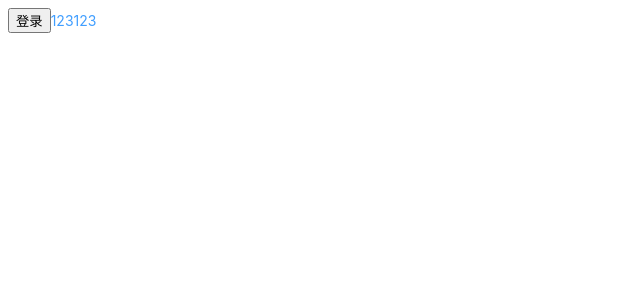
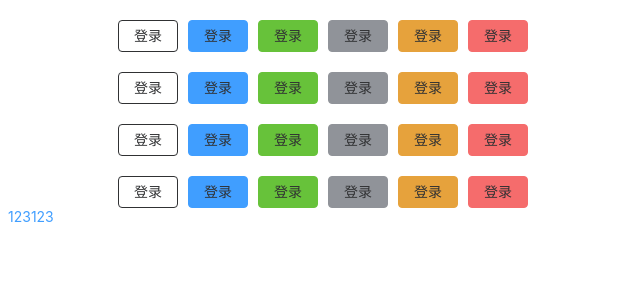
Before and after one commit to a-00l/element-ui, a Vue app: page / in a window 1280 px wide. Shown: the top 300 px of the page, without its empty margins (0-640 px from the left). Built offline with nearby package versions, Linux system fonts and the light colour scheme; the HTML template or start-up script is replaced by a standard one.

Commit message:
button组件css添加

```diff
--- a/src/App.vue
+++ b/src/App.vue
@@ -10,8 +10,185 @@
 </script>
 
 <template>
-  <Button ref="btn">登录</Button>
+  <div class="container-button">
+    <div class="button">
+      <Button ref="btn">登录</Button>
+      <Button
+        ref="btn"
+        type="primary"
+        :class="{ 'my-button--primary': true }"
+      >
+        登录
+      </Button>
+      <Button
+        ref="btn"
+        type="success"
+      >
+        登录
+      </Button>
+      <Button
+        ref="btn"
+        type="info"
+      >
+        登录
+      </Button>
+      <Button
+        ref="btn"
+        type="warning"
+      >
+        登录
+      </Button>
+      <Button
+        ref="btn"
+        type="danger"
+      >
+        登录
+      </Button>
+    </div>
+
+    <div class="button">
+      <Button
+        ref="btn"
+        plain
+      >
+        登录
+      </Button>
+      <Button
+        ref="btn"
+        plain
+        type="primary"
+      >
+        登录
+      </Button>
+      <Button
+        ref="btn"
+        plain
+        type="success"
+      >
+        登录
+      </Button>
+      <Button
+        ref="btn"
+        plain
+        type="info"
+      >
+        登录
+      </Button>
+      <Button
+        ref="btn"
+        plain
+        type="warning"
+      >
+        登录
+      </Button>
+      <Button
+        ref="btn"
+        plain
+        type="danger"
+      >
+        登录
+      </Button>
+    </div>
+
+    <div class="button">
+      <Button
+        ref="btn"
+        round
+      >
+        登录
+      </Button>
+      <Button
+        ref="btn"
+        round
+        type="primary"
+      >
+        登录
+      </Button>
+      <Button
+        ref="btn"
+        round
+        type="success"
+      >
+        登录
+      </Button>
+      <Button
+        ref="btn"
+        round
+        type="info"
+      >
+        登录
+      </Button>
+      <Button
+        ref="btn"
+        round
+        type="warning"
+      >
+        登录
+      </Button>
+      <Button
+        ref="btn"
+        round
+        type="danger"
+      >
+        登录
+      </Button>
+    </div>
+
+    <div class="button">
+      <Button
+        ref="btn"
+        circle
+      >
+        登录
+      </Button>
+      <Button
+        ref="btn"
+        circle
+        type="primary"
+      >
+        登录
+      </Button>
+      <Button
+        ref="btn"
+        circle
+        type="success"
+      >
+        登录
+      </Button>
+      <Button
+        ref="btn"
+        circle
+        type="info"
+      >
+        登录
+      </Button>
+      <Button
+        ref="btn"
+        circle
+        type="warning"
+      >
+        登录
+      </Button>
+      <Button
+        ref="btn"
+        circle
+        type="danger"
+      >
+        登录
+      </Button>
+    </div>
+  </div>
+
   <a href="#">123123</a>
 </template>
 
-<style scoped></style>
+<style scoped>
+  .button {
+    margin-top: 20px;
+    margin-left: 100px;
+  }
+
+  .button button {
+    margin-left: 10px;
+  }
+</style>
--- a/src/components/Button/Button.vue
+++ b/src/components/Button/Button.vue
@@ -20,6 +20,7 @@
 <script setup lang="ts">
   import { ref } from 'vue'
   import type { ButtonProps } from './types'
+  import './style.css'
   defineOptions({
     name: 'MyButton',
   })
--- /dev/null
+++ b/src/components/Button/style.css
@@ -0,0 +1,127 @@
+.my-button {
+  padding: 8px 15px;
+  font-size: var(--my-font-size-base);
+  border-radius: var(--my-border-radius-base);
+}
+
+.my-button {
+  display: inline-flex;
+  justify-content: center;
+  align-items: center;
+  line-height: 1;
+  height: 32px;
+  white-space: nowrap;
+  cursor: pointer;
+  color: var(--my-button-text-color);
+  text-align: center;
+  box-sizing: border-box;
+  outline: none;
+  transition: 0.1s;
+  font-weight: var(--my-button-font-weight);
+  -webkit-user-smyect: none;
+  user-smyect: none;
+  vertical-align: middle;
+  -webkit-appearance: none;
+  background-color: var(--my-button-bg-color);
+  border: var(--my-border);
+  border-color: var(--my-button-border-color);
+
+  &:active {
+    color: var(--my-button-active-text-color);
+    border-color: var(--my-button-active-border-color);
+    background-color: var(--my-button-active-bg-color);
+    outline: none;
+  }
+
+  &:hover {
+    color: var(--my-button-hover-text-color);
+    border-color: var(--my-button-hover-border-color);
+    background-color: var(--my-button-hover-bg-color);
+    outline: none;
+  }
+}
+
+.my-button--primary {
+  --my-button-text-color: var(--my-color-white);
+  --my-button-bg-color: var(--my-color-primary);
+  --my-button-border-color: var(--my-color-primary);
+  --my-button-outline-color: var(--my-color-primary-light-5);
+  --my-button-active-color: var(--my-color-primary-dark-2);
+  --my-button-hover-text-color: var(--my-color-white);
+  --my-button-hover-link-text-color: var(--my-color-primary-light-5);
+  --my-button-hover-bg-color: var(--my-color-primary-light-3);
+  --my-button-hover-border-color: var(--my-color-primary-light-3);
+  --my-button-active-bg-color: var(--my-color-primary-dark-2);
+  --my-button-active-border-color: var(--my-color-primary-dark-2);
+  --my-button-disabled-text-color: var(--my-color-white);
+  --my-button-disabled-bg-color: var(--my-color-primary-light-5);
+  --my-button-disabled-border-color: var(--my-color-primary-light-5);
+}
+
+.my-button--success {
+  --my-button-text-color: var(--my-color-white);
+  --my-button-bg-color: var(--my-color-success);
+  --my-button-border-color: var(--my-color-success);
+  --my-button-outline-color: var(--my-color-success-light-5);
+  --my-button-active-color: var(--my-color-success-dark-2);
+  --my-button-hover-text-color: var(--my-color-white);
+  --my-button-hover-link-text-color: var(--my-color-success-light-5);
+  --my-button-hover-bg-color: var(--my-color-success-light-3);
+  --my-button-hover-border-color: var(--my-color-success-light-3);
+  --my-button-active-bg-color: var(--my-color-success-dark-2);
+  --my-button-active-border-color: var(--my-color-success-dark-2);
+  --my-button-disabled-text-color: var(--my-color-white);
+  --my-button-disabled-bg-color: var(--my-color-success-light-5);
+  --my-button-disabled-border-color: var(--my-color-success-light-5);
+}
+
+.my-button--info {
+  --my-button-text-color: var(--my-color-white);
+  --my-button-bg-color: var(--my-color-info);
+  --my-button-border-color: var(--my-color-info);
+  --my-button-outline-color: var(--my-color-info-light-5);
+  --my-button-active-color: var(--my-color-info-dark-2);
+  --my-button-hover-text-color: var(--my-color-white);
+  --my-button-hover-link-text-color: var(--my-color-info-light-5);
+  --my-button-hover-bg-color: var(--my-color-info-light-3);
+  --my-button-hover-border-color: var(--my-color-info-light-3);
+  --my-button-active-bg-color: var(--my-color-info-dark-2);
+  --my-button-active-border-color: var(--my-color-info-dark-2);
+  --my-button-disabled-text-color: var(--my-color-white);
+  --my-button-disabled-bg-color: var(--my-color-info-light-5);
+  --my-button-disabled-border-color: var(--my-color-info-light-5);
+}
+
+.my-button--warning {
+  --my-button-text-color: var(--my-color-white);
+  --my-button-bg-color: var(--my-color-warning);
+  --my-button-border-color: var(--my-color-warning);
+  --my-button-outline-color: var(--my-color-warning-light-5);
+  --my-button-active-color: var(--my-color-warning-dark-2);
+  --my-button-hover-text-color: var(--my-color-white);
+  --my-button-hover-link-text-color: var(--my-color-warning-light-5);
+  --my-button-hover-bg-color: var(--my-color-warning-light-3);
+  --my-button-hover-border-color: var(--my-color-warning-light-3);
+  --my-button-active-bg-color: var(--my-color-warning-dark-2);
+  --my-button-active-border-color: var(--my-color-warning-dark-2);
+  --my-button-disabled-text-color: var(--my-color-white);
+  --my-button-disabled-bg-color: var(--my-color-warning-light-5);
+  --my-button-disabled-border-color: var(--my-color-warning-light-5);
+}
+
+.my-button--danger {
+  --my-button-text-color: var(--my-color-white);
+  --my-button-bg-color: var(--my-color-danger);
+  --my-button-border-color: var(--my-color-danger);
+  --my-button-outline-color: var(--my-color-danger-light-5);
+  --my-button-active-color: var(--my-color-danger-dark-2);
+  --my-button-hover-text-color: var(--my-color-white);
+  --my-button-hover-link-text-color: var(--my-color-danger-light-5);
+  --my-button-hover-bg-color: var(--my-color-danger-light-3);
+  --my-button-hover-border-color: var(--my-color-danger-light-3);
+  --my-button-active-bg-color: var(--my-color-danger-dark-2);
+  --my-button-active-border-color: var(--my-color-danger-dark-2);
+  --my-button-disabled-text-color: var(--my-color-white);
+  --my-button-disabled-bg-color: var(--my-color-danger-light-5);
+  --my-button-disabled-border-color: var(--my-color-danger-light-5);
+}
```
